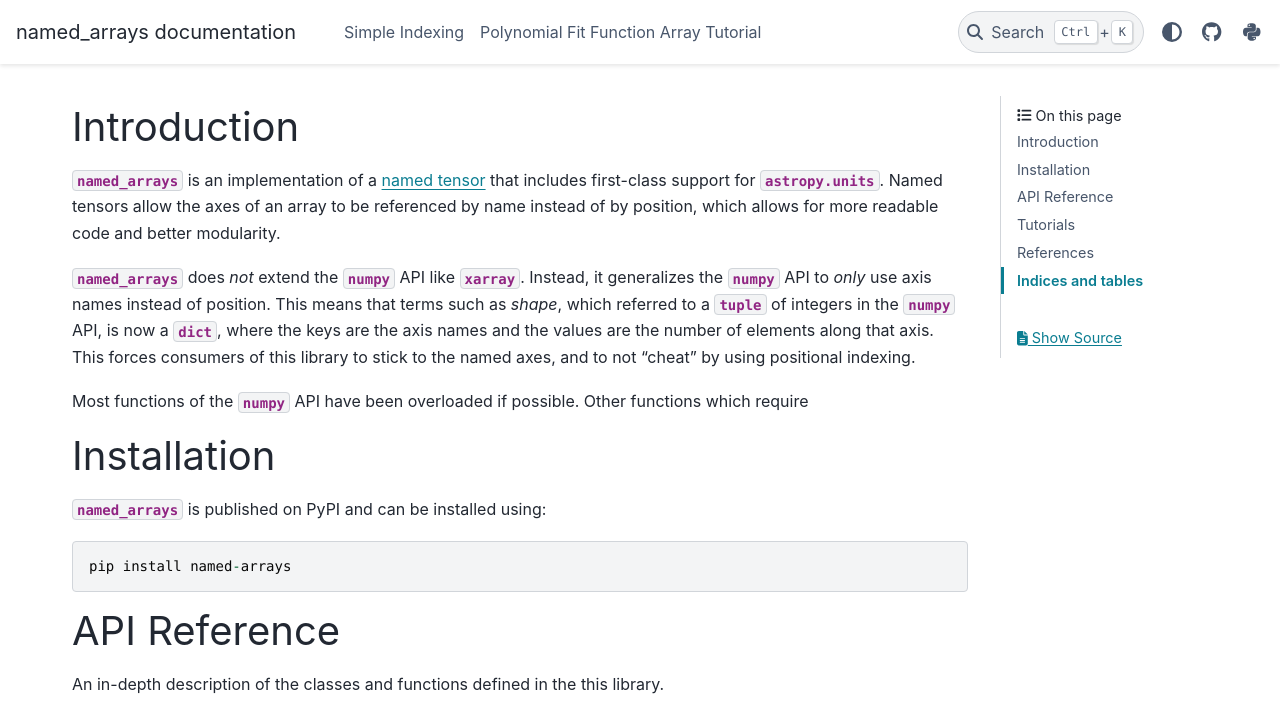
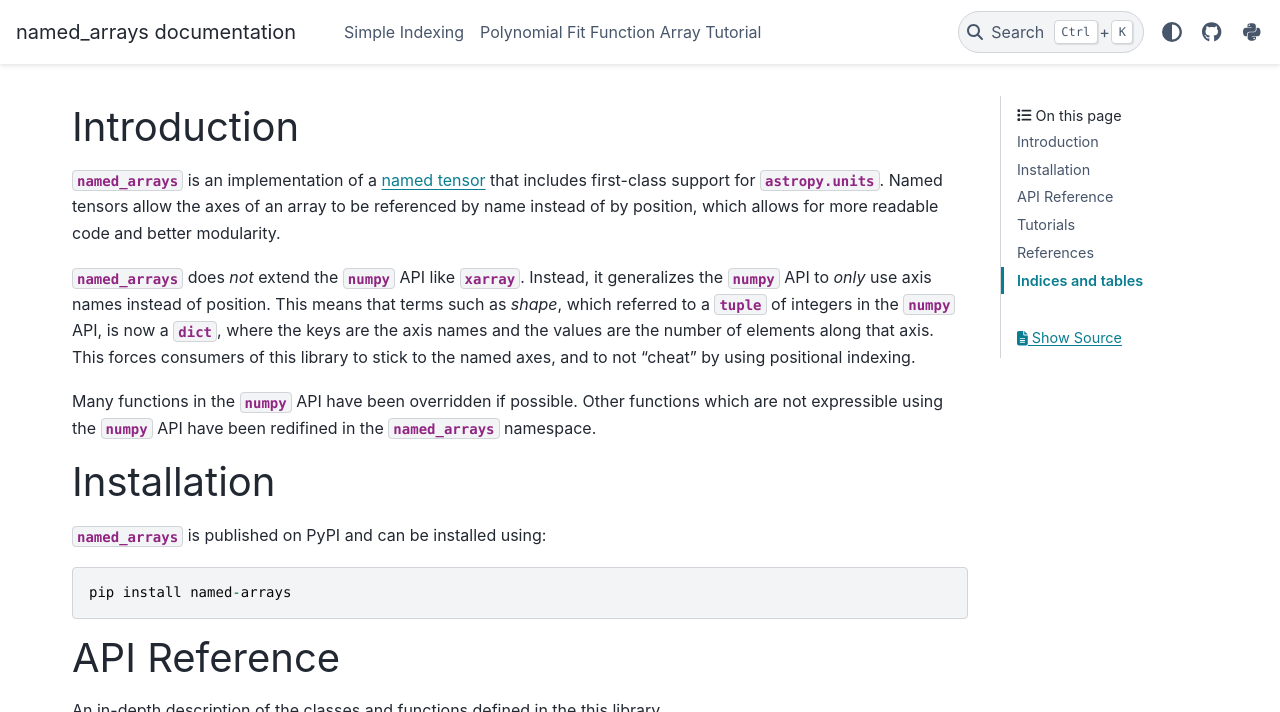
Before and after one commit to sun-data/named-arrays, a Sphinx documentation site: the page built from docs/index.rst, in a window 1280 px wide and 900 px high, cut to the strip 0-712 px from the top of the window. Built offline with Sphinx 7.4.7 and the PyData theme 0.15.4, drawn with Linux system fonts in a browser that asks for light colours.

Commit message:
further tweaks

```diff
--- a/docs/index.rst
+++ b/docs/index.rst
@@ -16,8 +16,9 @@ are the number of elements along that axis.
 This forces consumers of this library to stick to the named axes,
 and to not "cheat" by using positional indexing.
 
-Most functions of the :mod:`numpy` API have been overloaded if possible.
-Other functions which require
+Many functions in the :mod:`numpy` API have been overridden if possible.
+Other functions which are not expressible using the :mod:`numpy` API have
+been redifined in the :mod:`named_arrays` namespace.
 
 Installation
 ============
```
Also changed, not shown: 1 other file.
